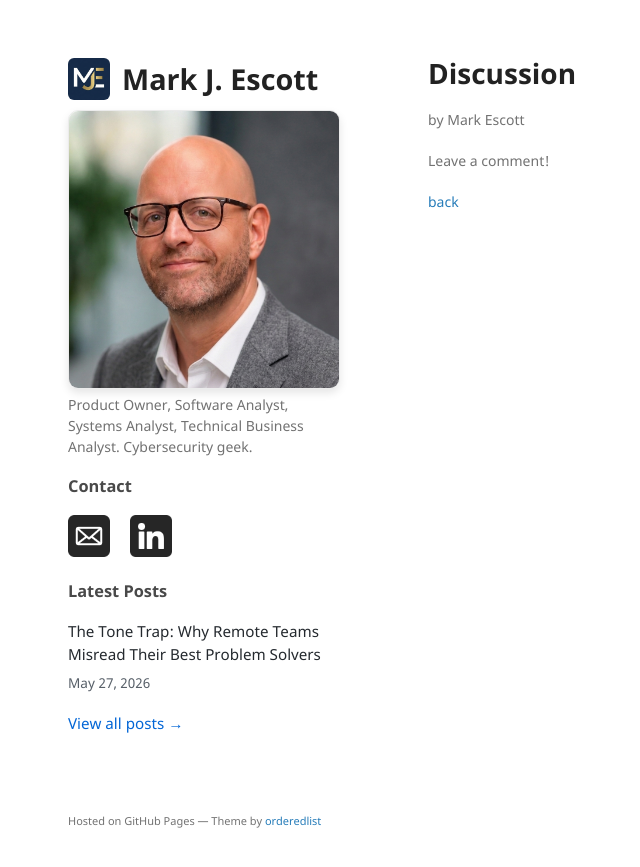
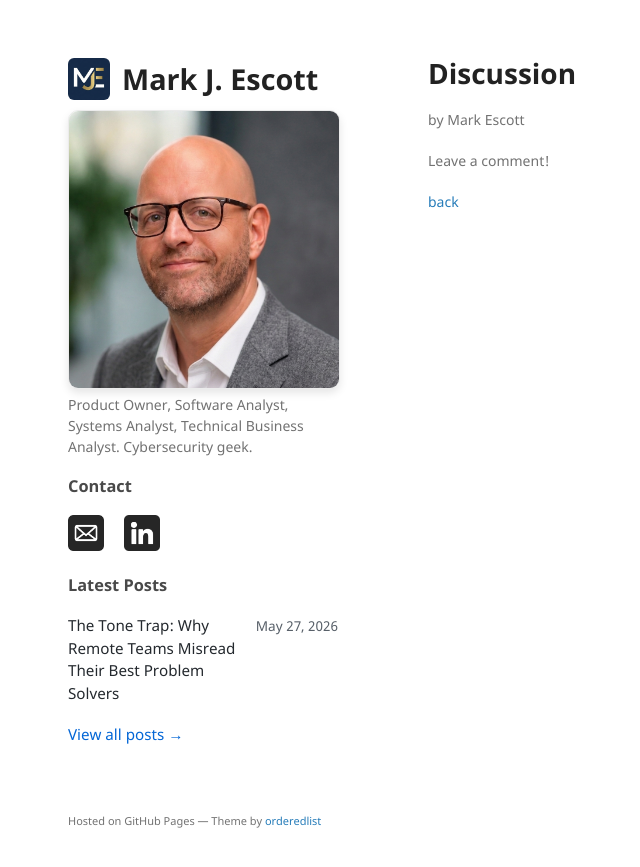
Before and after one commit to mjescott/mjescott.github.io, a Jekyll site: the page built from discuss.md, in a window 1280 px wide. Shown: the top 867 px of the page, without its empty margins (142-782 px from the left). Built offline with Jekyll 4.4.1, drawn with Linux system fonts in a browser that asks for light colours; comment, search, counter and statistics services are not loaded.

Commit message:
Update style.scss

```diff
--- a/assets/css/style.scss
+++ b/assets/css/style.scss
@@ -42,6 +42,10 @@
   line-height: 1.1;
 }
 
+/* ========================
+   HEADSHOT + GENERAL STYLES
+   ======================== */
+
 .headshot {
   transition: border-color 0.3s ease, box-shadow 0.3s ease;
   border: 1px solid rgba(0, 0, 0, 0.08);
@@ -51,6 +55,10 @@
   border-color: rgba(0, 0, 0, 0.15);
   box-shadow: 0 0 15px rgba(0, 0, 0, 0.03);
 }
+
+/* ========================
+   BLOG STYLES
+   ======================== */
 
 .blog-posts {
   max-width: 780px;
@@ -130,8 +138,8 @@
 }
 
 .contact-icon {
-  width: 42px;
-  height: 42px;
+  width: 36px;
+  height: 36px;
   object-fit: contain;
   opacity: 0.85;
   transition: opacity 0.2s ease;
@@ -142,7 +150,7 @@
 }
 
 /* ========================
-   LATEST POSTS LIST
+   LATEST POSTS
    ======================== */
 
 .latest-posts {
@@ -176,7 +184,6 @@
   flex-shrink: 0;
 }
 
-/* View All Posts Link */
 .view-all-posts {
   display: inline-block;
   color: #0366d6;
@@ -198,27 +205,19 @@
 }
 
 /* ========================
-   MOBILE: SHOW ARTICLE FIRST ON POST PAGES
+   MOBILE LAYOUT FOR POST PAGES
    ======================== */
 
-@media (max-width: 960px) {   /* Increased from 768px to catch the problem range */
+@media (max-width: 960px) {
 
   .post-page .wrapper {
     display: flex;
     flex-direction: column;
   }
 
-  .post-page .wrapper footer {
-    order: 3;
-  }
-
-  .post-page .wrapper header {
-    order: 2;
-  }
-
-  .post-page .wrapper section {
-    order: 1;
-  }
+  .post-page .wrapper footer { order: 3; }
+  .post-page .wrapper header { order: 2; }
+  .post-page .wrapper section { order: 1; }
 
   /* Mobile Post Header */
   .post-page .mobile-post-header {
@@ -249,25 +248,20 @@
     flex-shrink: 0;
   }
 
-  /* Breathing room after article */
+  /* Breathing room */
   .post-page .wrapper section {
     margin-bottom: 2.5rem;
   }
-}
 
-/* Prevent weird jumps in mid-width range */
-@media (max-width: 960px) {
-  .post-page .wrapper header {
-    width: 100%;
+  /* Override theme absolute positioning */
+  .post-page header ul {
+    position: static !important;
+    right: auto !important;
+    top: auto !important;
   }
 
-  .latest-posts {
-    max-width: 100%;
+  .post-page header {
+    width: 100%;
+    padding: 0 1rem;
   }
 }
-
-/* Make sure Latest Posts doesn't collapse awkwardly */
-.latest-posts a {
-  flex-wrap: wrap;           /* Allow date to wrap if needed */
-  gap: 8px;
-}
```
